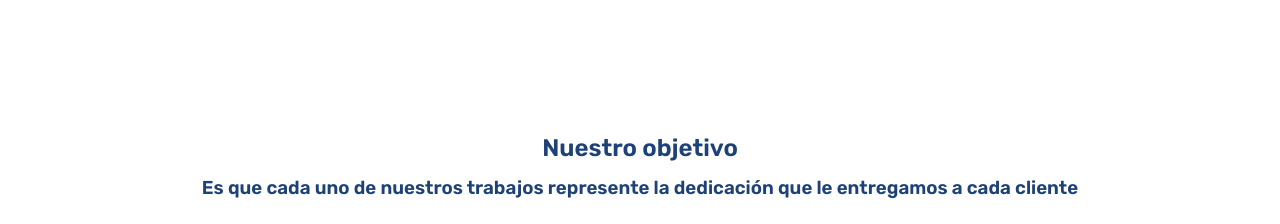
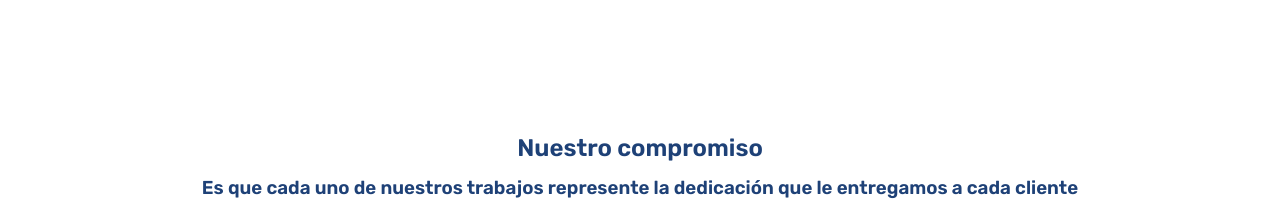
Before and after one commit to Alejandra-Barcos/Animaciones-y-GitHub, a plain HTML site: page index.html in a window 1280 px wide. Shown: the part 800-1024 px from the top of the page. Drawn offline with nearby package versions, Linux system fonts and the light colour scheme.

Commit message:
cambie titulo del main

```diff
--- a/index.html
+++ b/index.html
@@ -37,7 +37,7 @@
             <img src="./assets/img/Marcas.jpg" alt="">
         </div>
         <div class="info2">
-            <h2 class="info2__title">Nuestro objetivo</h2>
+            <h2 class="info2__title">Nuestro compromiso</h2>
             <h3 class="info2__text">Es que cada uno de nuestros trabajos represente la dedicación que le entregamos a cada cliente</h3>
         </div>
 
```
